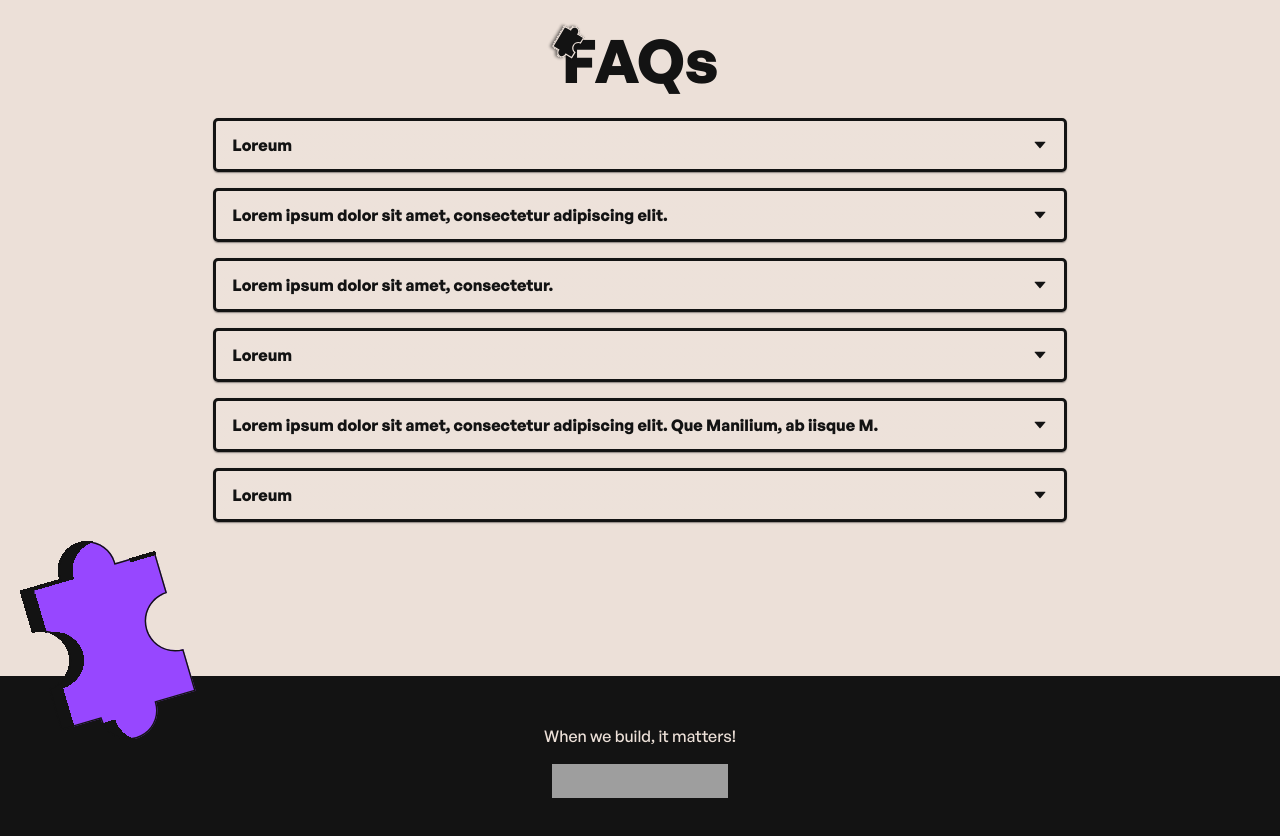
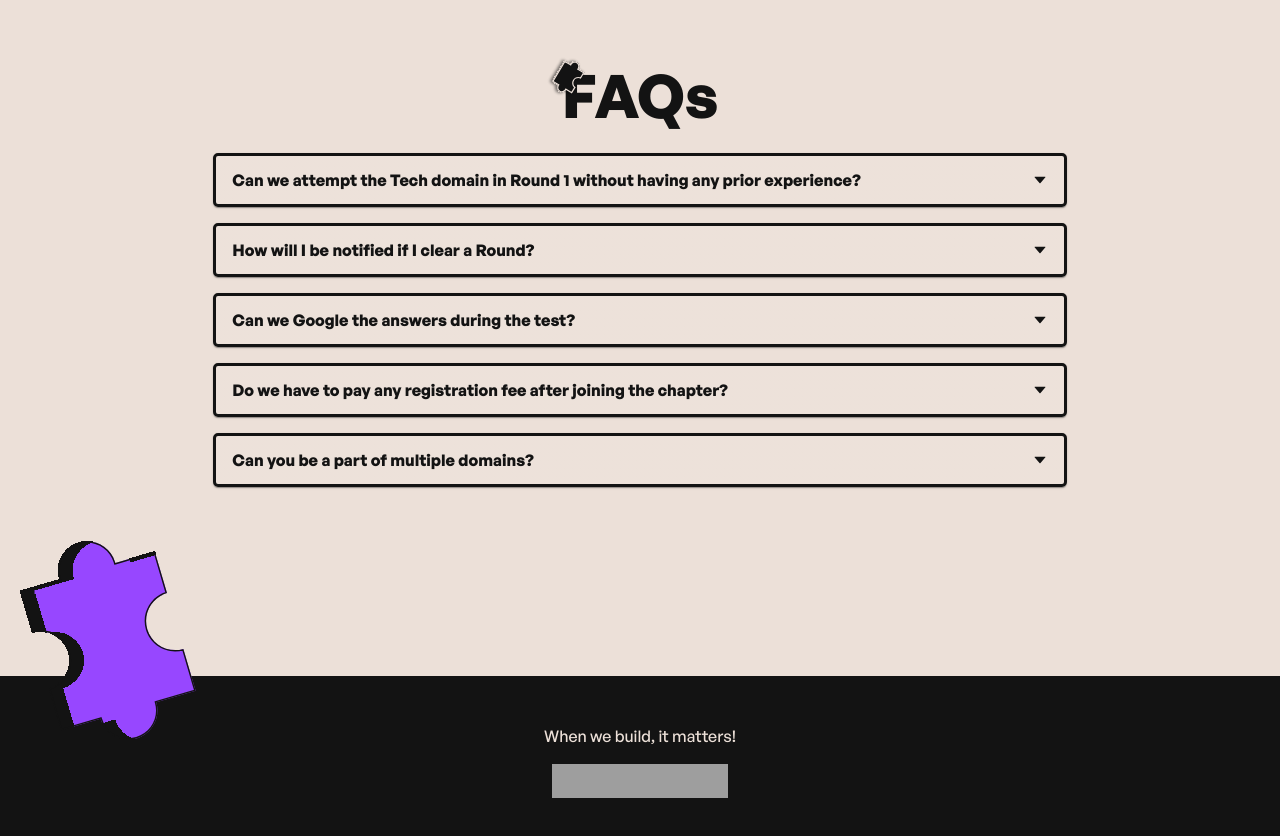
Before and after one commit to csivitu/CCS-Frontend-2022, a Next.js app: page / in a window 1280 px wide. Shown: the part 2200-3036 px from the top of the page. Built offline with nearby package versions, Linux system fonts and the light colour scheme; grey boxes are pictures that could not be loaded.

Commit message:
feat: FAQs list

```diff
--- a/components/Domains.js
+++ b/components/Domains.js
@@ -35,7 +35,7 @@ const domainsDetails = [
     imageHover: "/assets/design-hover.png",
     smImage: "/assets/design-sm.png",
     description:
-      "Want to be part of the creative heads who make csi look sexy?",
+      "Want to be part of the creative heads who make csi look dope?",
   },
   {
     name: "management",
@@ -44,7 +44,7 @@ const domainsDetails = [
     imageHover: "/assets/management-hover.png",
     smImage: "/assets/management-sm.png",
     description:
-      "Want to be part of the creative heads who make csi look sexy?",
+      "Want to be part of the creative heads who make csi look dope?",
   },
   {
     name: "tech",
@@ -53,7 +53,7 @@ const domainsDetails = [
     imageHover: "/assets/tech-hover.png",
     smImage: "/assets/tech-sm.png",
     description:
-      "Want to be part of the creative heads who make csi look sexy?",
+      "Want to be part of the creative heads who make csi look dope?",
   },
   {
     name: "video",
@@ -62,7 +62,7 @@ const domainsDetails = [
     imageHover: "/assets/video-hover.png",
     smImage: "/assets/video-sm.png",
     description:
-      "Want to be part of the creative heads who make csi look sexy?",
+      "Want to be part of the creative heads who make csi look dope?",
   },
 ];
 
--- a/components/FAQs.js
+++ b/components/FAQs.js
@@ -9,7 +9,7 @@ function FAQs() {
       id="faqs"
       className="flex flex-col gap-4 w-full min-h-screen relative items-center bg-peach text-gray-dark py-32 justify-center"
     >
-    <div className="absolute left-2 md:left-5 -bottom-16">
+      <div className="absolute left-2 md:left-5 -bottom-16">
         <L_Piece className="w-32 md:w-44 lg:w-44" />
       </div>
       <h1 className="relative text-4xl md:text-6xl mb-3 font-extrabold">
@@ -36,35 +36,28 @@ function FAQs() {
 
 const faqs = [
   {
-    question: "Loreum",
+    question:
+      "Can we attempt the Tech domain in Round 1 without having any prior experience?",
     answer:
-      "Lorem ipsum dolor sit amet, consectetur adipiscing elit. Que Manilium, ab iisque M. Quod quidem nobis non saepe contingit. Lorem ipsum dolor sit amet, consectetur adipiscing elit. Que Manilium, ab iisque M. ",
+      "Yes! Everyone is welcome to attempt tests in any domain. All we need from you is a willingness to learn and develop.",
   },
   {
-    question: "Lorem ipsum dolor sit amet, consectetur adipiscing elit.",
-    answer:
-      "Lorem ipsum dolor sit amet, consectetur adipiscing elit. Que Manilium, ab iisque M. Quod quidem nobis non saepe contingit.",
+    question: "How will I be notified if I clear a Round?",
+    answer: "Please keep a close eye on your Mail Inbox!",
   },
   {
-    question: "Lorem ipsum dolor sit amet, consectetur.",
-    answer:
-      "Lorem ipsum dolor sit amet, consectetur adipiscing elit. Que Manilium, ab iisque M. Quod quidem nobis non saepe contingit.",
-  },
-  {
-    question: "Loreum",
-    answer:
-      "Lorem ipsum dolor sit amet, consectetur adipiscing elit. Que Manilium, ab iisque M. Quod quidem nobis non saepe contingit.",
+    question: "Can we Google the answers during the test?",
+    answer: "Jesus is watching you.",
   },
   {
     question:
-      "Lorem ipsum dolor sit amet, consectetur adipiscing elit. Que Manilium, ab iisque M. ",
-    answer:
-      "Lorem ipsum dolor sit amet, consectetur adipiscing elit. Que Manilium, ab iisque M. Quod quidem nobis non saepe contingit.",
+      "Do we have to pay any registration fee after joining the chapter?",
+    answer: "Nada.",
   },
   {
-    question: "Loreum",
+    question: "Can you be a part of multiple domains?",
     answer:
-      "Lorem ipsum dolor sit amet, consectetur adipiscing elit. Que Manilium, ab iisque M. Quod quidem nobis non saepe contingit.",
+      "Absolutely! You can attempt tests for multiple domains as well as be a part of multiple domains after recruitments.",
   },
 ];
 
```
